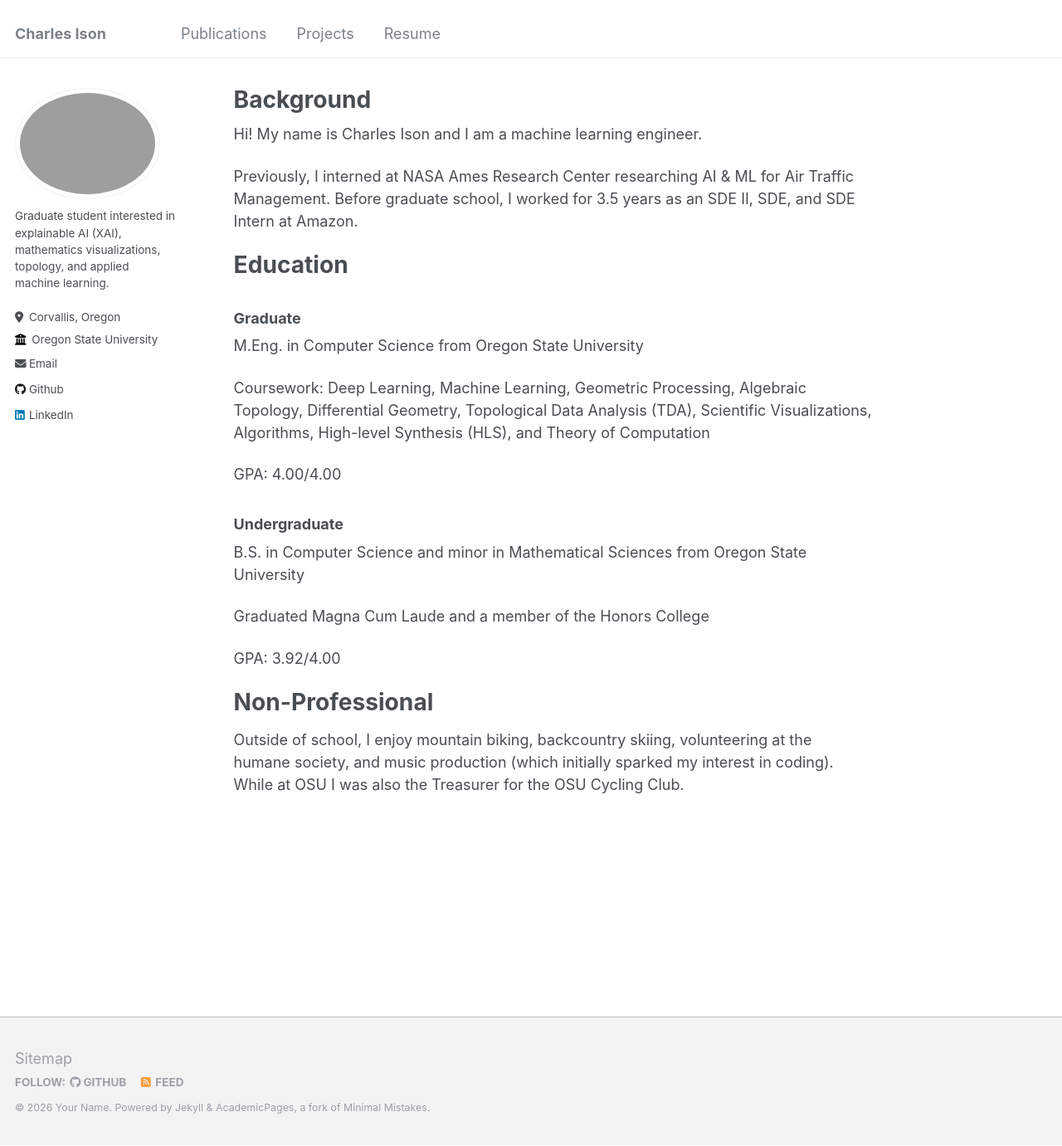
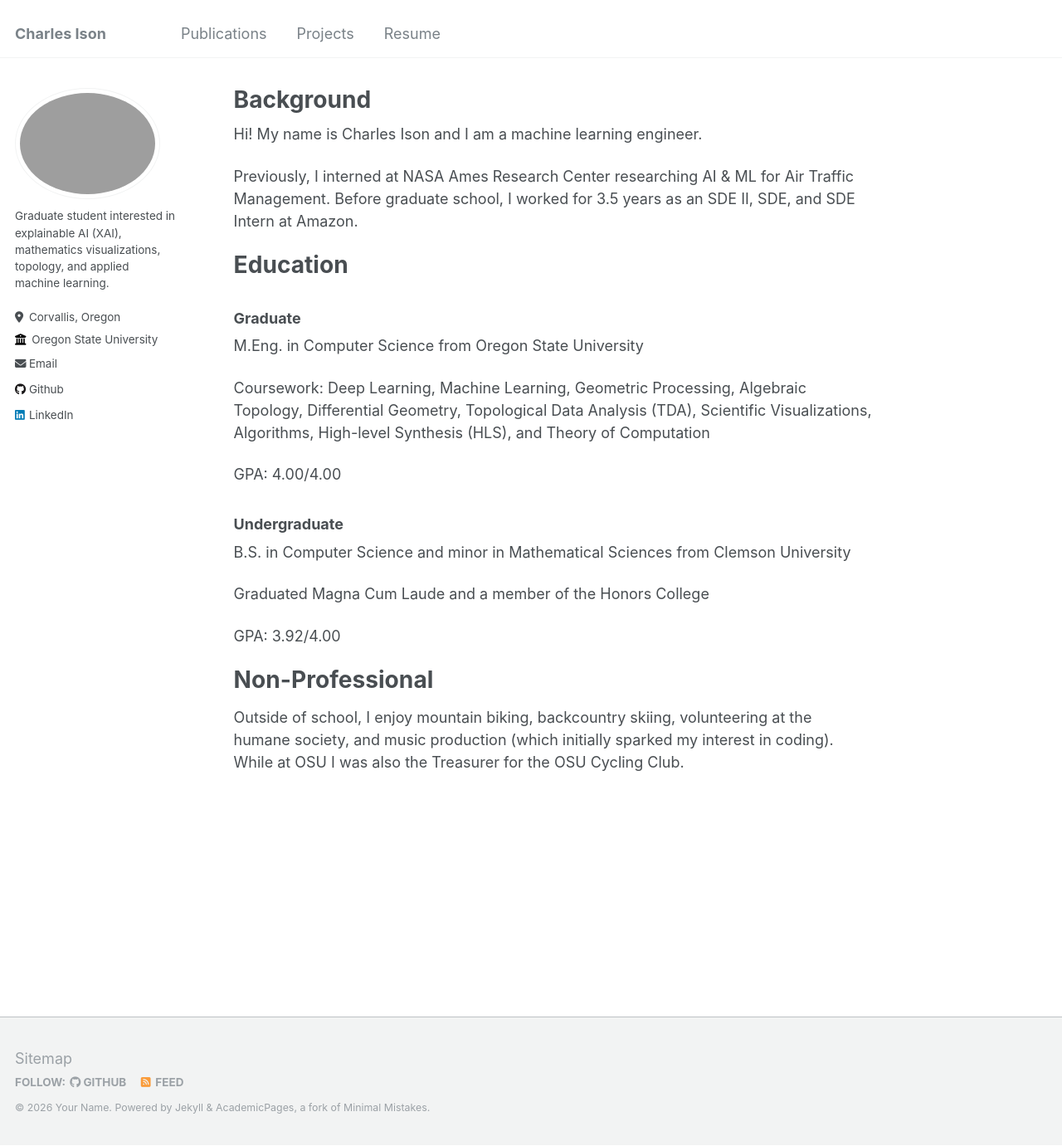
Before and after one commit to charles-ison/charles-ison.github.io, a Jekyll site: the page built from _pages/about.md, in a window 1280 px wide and 1381 px high. Shown: the whole window at 83% size. Built offline with Jekyll 4.4.1, drawn with Linux system fonts in a browser that asks for light colours.

Commit message:
Update about.md

```diff
--- a/_pages/about.md
+++ b/_pages/about.md
@@ -24,7 +24,7 @@ GPA: 4.00/4.00
 
 ### Undergraduate
 
-B.S. in Computer Science and minor in Mathematical Sciences from Oregon State University
+B.S. in Computer Science and minor in Mathematical Sciences from Clemson University
 
 Graduated Magna Cum Laude and a member of the Honors College
 
```
